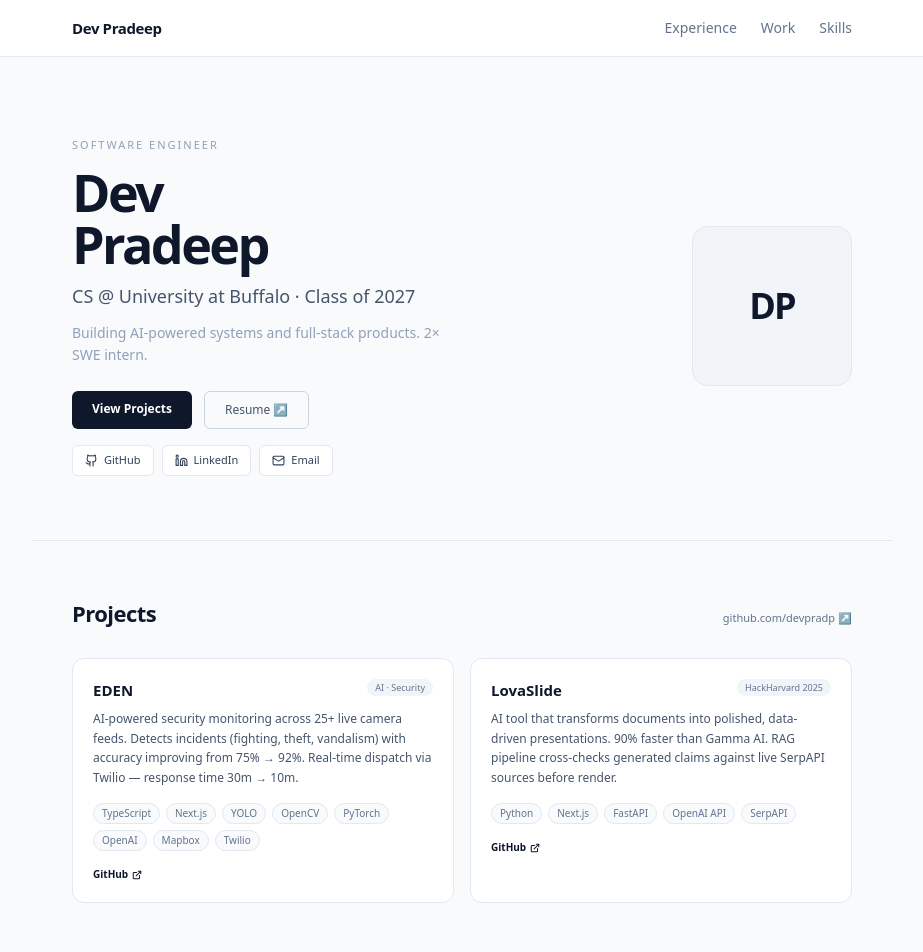
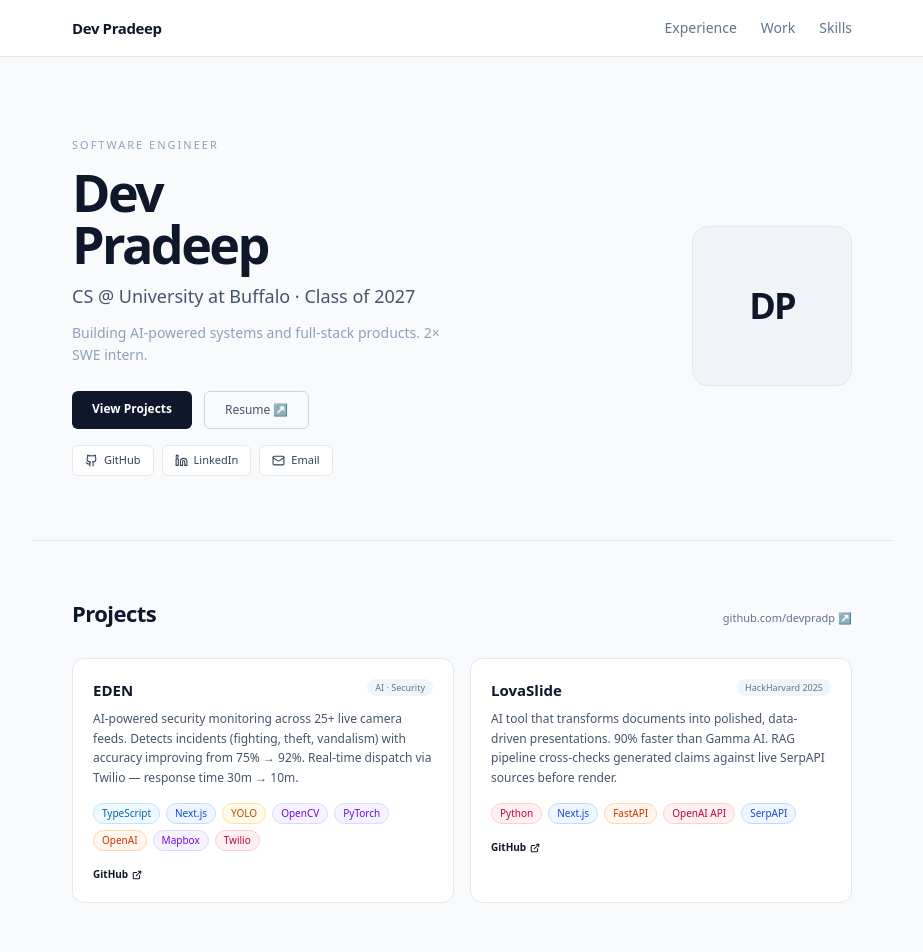
Before and after one commit to Devpradp/dev-portfolio, a Next.js app: page / in a window 1280 px wide. Shown: the top 952 px of the page, without its empty margins (178-1101 px from the left). Built offline with nearby package versions, Linux system fonts and the light colour scheme.

Commit message:
feat: apply deterministic colored pills to Projects tech stack

```diff
--- a/components/Projects.tsx
+++ b/components/Projects.tsx
@@ -1,4 +1,5 @@
 import { ExternalLink } from "lucide-react";
+import { pillColor } from "@/lib/pill-color";
 
 interface ProjectLink {
   label: string;
@@ -79,14 +80,17 @@ export default function Projects() {
               </p>
 
               <div className="flex flex-wrap gap-1.5 mb-4">
-                {project.tags.map((tag) => (
-                  <span
-                    key={tag}
-                    className="text-[10px] bg-slate-50 border border-slate-200 text-slate-500 px-2 py-0.5 rounded-full"
-                  >
-                    {tag}
-                  </span>
-                ))}
+                {project.tags.map((tag) => {
+                  const c = pillColor(tag);
+                  return (
+                    <span
+                      key={tag}
+                      className={`text-[10px] border px-2 py-0.5 rounded-full ${c.bg} ${c.text} ${c.border}`}
+                    >
+                      {tag}
+                    </span>
+                  );
+                })}
               </div>
 
               <div className="flex gap-4">
```
